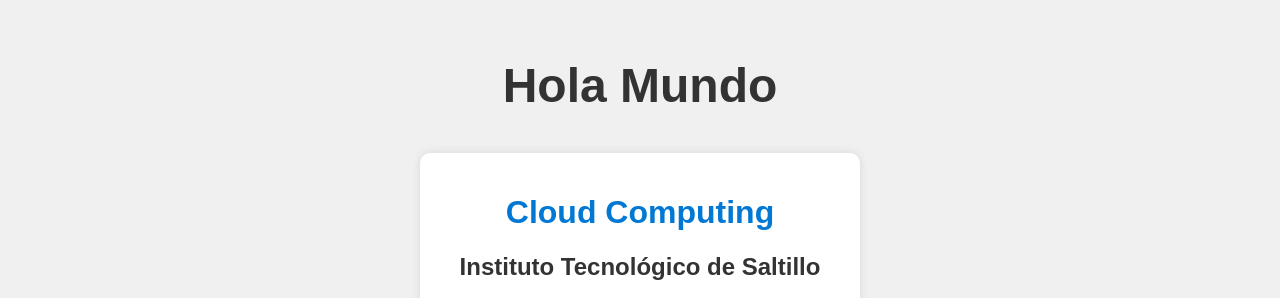
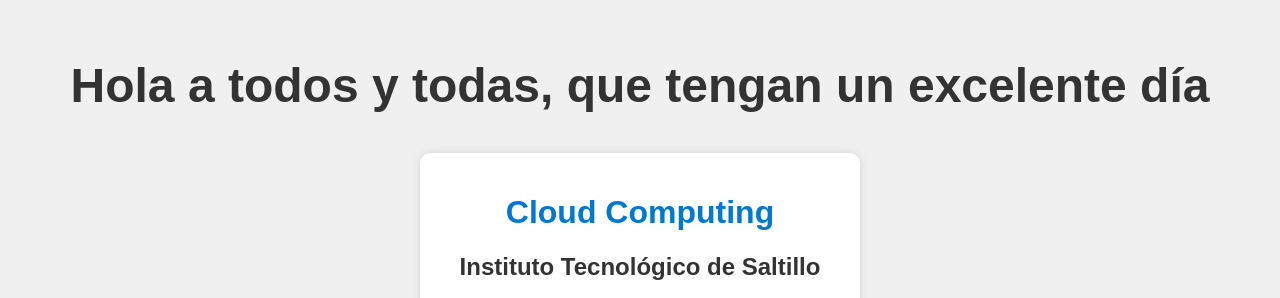
Before and after one commit to DanielA1401/CloudComputing, a plain HTML site: page src/index.html in a window 1280 px wide. Shown: the top 298 px of the page. Drawn offline with Linux system fonts and the light colour scheme.

Commit message:
Modificacion Hola Mundo

```diff
--- a/src/index.html
+++ b/src/index.html
@@ -35,7 +35,7 @@
     </style>
 </head>
 <body>
-    <div class="hello-world">Hola Mundo</div>
+    <div class="hello-world">Hola a todos y todas, que tengan un excelente día</div>
     <div class="container">
         <h1>Cloud Computing</h1>
         <h2>Instituto Tecnológico de Saltillo</h2>
```
Also changed, not shown: 1 other file.
